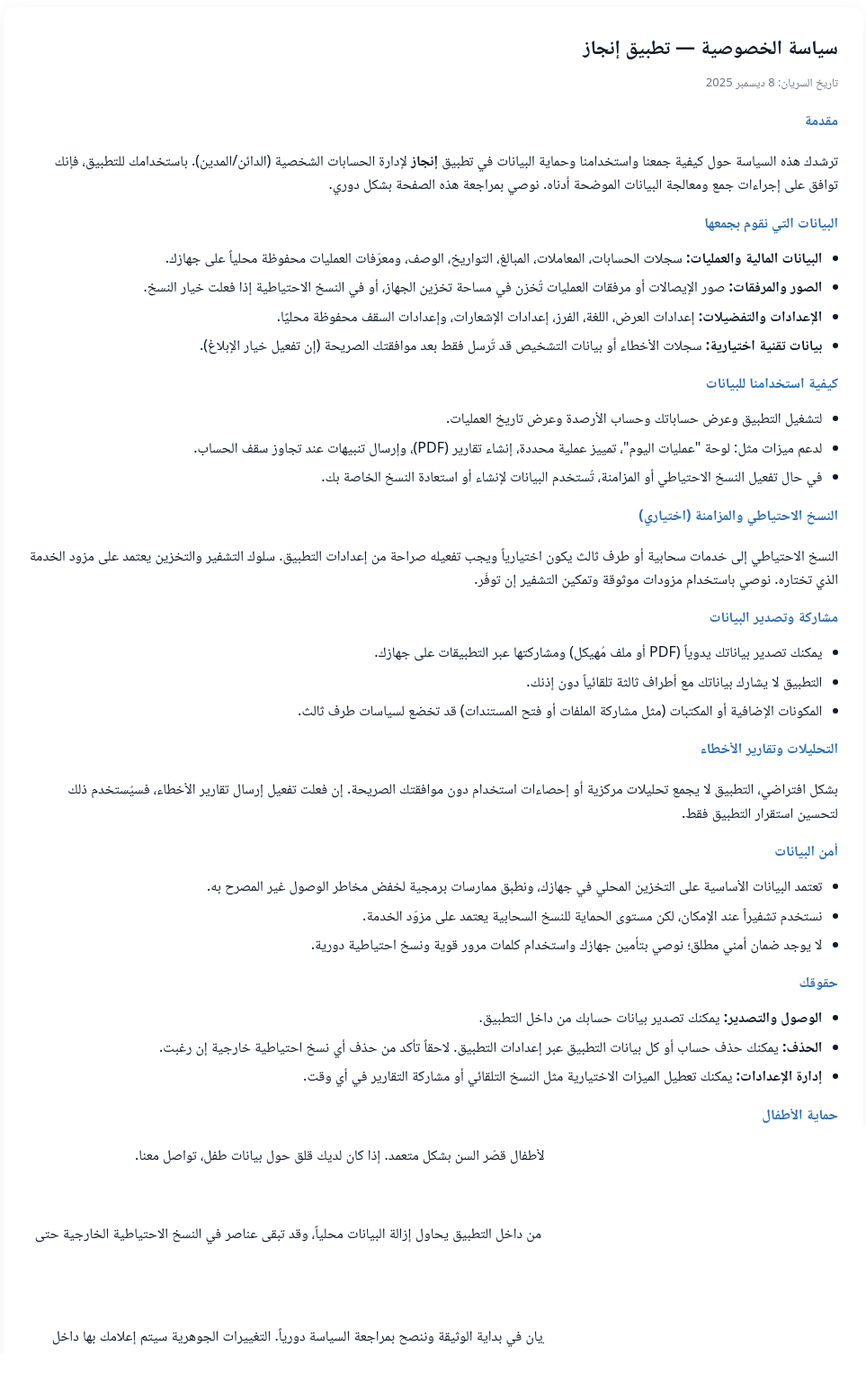
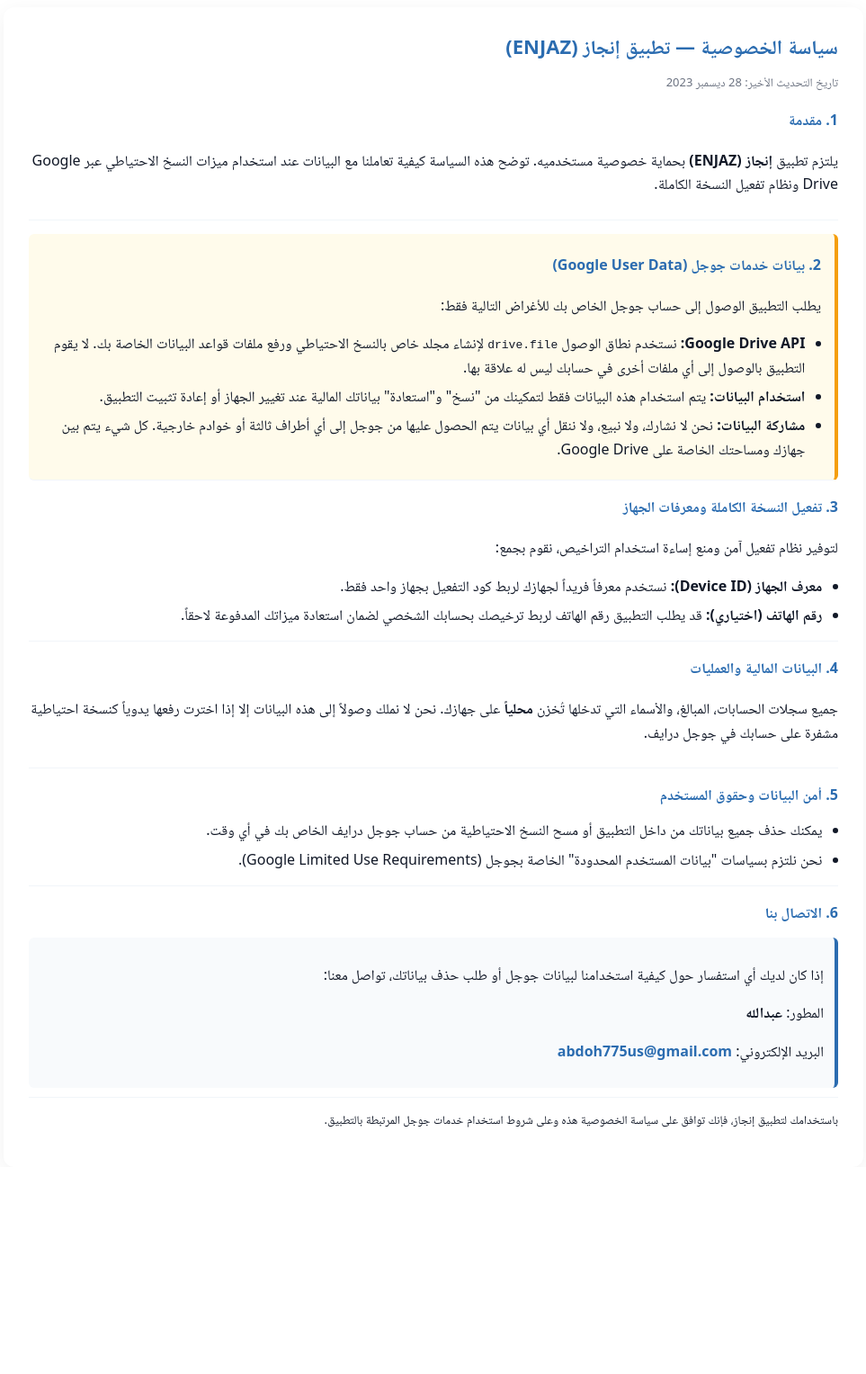
Before and after one commit to abdoh775/enjaz, a plain HTML site: page سياسة الخصوصية إنجاز للحسابات.html in a window 1280 px wide. Shown: the part 20-1547 px from the top of the page at 90% size, without its empty margins (158-1121 px from the left). After the commit the page ends 1317 px from the top, so only its background shows below. Drawn offline with Linux system fonts and the light colour scheme.

Commit message:
Update سياسة الخصوصية إنجاز للحسابات.html

```diff
--- a/سياسة الخصوصية إنجاز للحسابات.html
+++ b/سياسة الخصوصية إنجاز للحسابات.html
@@ -3,7 +3,7 @@
 <head>
   <meta charset="utf-8" />
   <meta name="viewport" content="width=device-width,initial-scale=1" />
-  <title>سياسة الخصوصية - تطبيق إنجاز</title>
+  <title>سياسة الخصوصية - تطبيق إنجاز (ENJAZ)</title>
   <style>
     :root{
       --bg:#ffffff;
@@ -14,118 +14,74 @@
     }
     html,body{height:100%;margin:0;background:var(--bg);color:var(--fg);font-family:system-ui,-apple-system,Segoe UI,Roboto,'Noto Naskh Arabic', 'Helvetica Neue', Arial;}
     .wrapper{max-width:var(--container-width);margin:28px auto;padding:28px;border-radius:12px;box-shadow:0 6px 24px rgba(16,24,40,0.06);background:#fff;}
-    h1{margin:0 0 8px 0;font-size:22px;}
+    h1{margin:0 0 8px 0;font-size:22px; color: var(--accent);}
     .meta{color:var(--muted);font-size:13px;margin-bottom:18px;}
-    section{margin-top:18px;}
+    section{margin-top:18px; border-bottom: 1px solid #f1f5f9; padding-bottom: 10px;}
     h2{font-size:16px;margin:8px 0 10px 0;color:var(--accent);}
     p, ul{line-height:1.65;color:var(--fg);}
     ul{padding-inline-start:1.1rem;margin:6px 0;}
     li{margin:6px 0;}
-    .contact{background:#f8fafc;border-left:4px solid var(--accent);padding:12px;border-radius:6px;margin-top:12px;}
+    .important-box {background: #fffbeb; border-right: 4px solid #f59e0b; padding: 15px; border-radius: 6px; margin: 15px 0;}
+    .contact{background:#f8fafc;border-right:4px solid var(--accent);padding:12px;border-radius:6px;margin-top:12px;}
     a.mail{color:var(--accent);text-decoration:none;font-weight:600;}
     .small{color:var(--muted);font-size:13px;margin-top:14px;}
   </style>
 </head>
 <body>
   <div class="wrapper">
-    <h1>سياسة الخصوصية — تطبيق إنجاز</h1>
-    <div class="meta">تاريخ السريان: 8 ديسمبر 2025</div>
+    <h1>سياسة الخصوصية — تطبيق إنجاز (ENJAZ)</h1>
+    <div class="meta">تاريخ التحديث الأخير: 28 ديسمبر 2023</div>
 
     <section>
-      <h2>مقدمة</h2>
+      <h2>1. مقدمة</h2>
       <p>
-        ترشدك هذه السياسة حول كيفية جمعنا واستخدامنا وحماية البيانات في تطبيق <strong>إنجاز</strong> لإدارة الحسابات الشخصية (الدائن/المدين).
-        باستخدامك للتطبيق، فإنك توافق على إجراءات جمع ومعالجة البيانات الموضحة أدناه. نوصي بمراجعة هذه الصفحة بشكل دوري.
+        يلتزم تطبيق <strong>إنجاز (ENJAZ)</strong> بحماية خصوصية مستخدميه. توضح هذه السياسة كيفية تعاملنا مع البيانات عند استخدام ميزات النسخ الاحتياطي عبر Google Drive ونظام تفعيل النسخة الكاملة.
       </p>
     </section>
 
-    <section>
-      <h2>البيانات التي نقوم بجمعها</h2>
+    <section class="important-box">
+      <h2>2. بيانات خدمات جوجل (Google User Data)</h2>
+      <p>يطلب التطبيق الوصول إلى حساب جوجل الخاص بك للأغراض التالية فقط:</p>
       <ul>
-        <li><strong>البيانات المالية والعمليات:</strong> سجلات الحسابات، المعاملات، المبالغ، التواريخ، الوصف، ومعرّفات العمليات محفوظة محلياً على جهازك.</li>
-        <li><strong>الصور والمرفقات:</strong> صور الإيصالات أو مرفقات العمليات تُخزن في مساحة تخزين الجهاز، أو في النسخ الاحتياطية إذا فعلت خيار النسخ.</li>
-        <li><strong>الإعدادات والتفضيلات:</strong> إعدادات العرض، اللغة، الفرز، إعدادات الإشعارات، وإعدادات السقف محفوظة محليًا.</li>
-        <li><strong>بيانات تقنية اختيارية:</strong> سجلات الأخطاء أو بيانات التشخيص قد تُرسل فقط بعد موافقتك الصريحة (إن تفعيل خيار الإبلاغ).</li>
+        <li><strong>Google Drive API:</strong> نستخدم نطاق الوصول <code>drive.file</code> لإنشاء مجلد خاص بالنسخ الاحتياطي ورفع ملفات قواعد البيانات الخاصة بك. لا يقوم التطبيق بالوصول إلى أي ملفات أخرى في حسابك ليس له علاقة بها.</li>
+        <li><strong>استخدام البيانات:</strong> يتم استخدام هذه البيانات فقط لتمكينك من "نسخ" و"استعادة" بياناتك المالية عند تغيير الجهاز أو إعادة تثبيت التطبيق.</li>
+        <li><strong>مشاركة البيانات:</strong> نحن لا نشارك، ولا نبيع، ولا ننقل أي بيانات يتم الحصول عليها من جوجل إلى أي أطراف ثالثة أو خوادم خارجية. كل شيء يتم بين جهازك ومساحتك الخاصة على Google Drive.</li>
       </ul>
     </section>
 
     <section>
-      <h2>كيفية استخدامنا للبيانات</h2>
+      <h2>3. تفعيل النسخة الكاملة ومعرفات الجهاز</h2>
+      <p>لتوفير نظام تفعيل آمن ومنع إساءة استخدام التراخيص، نقوم بجمع:</p>
       <ul>
-        <li>لتشغيل التطبيق وعرض حساباتك وحساب الأرصدة وعرض تاريخ العمليات.</li>
-        <li>لدعم ميزات مثل: لوحة "عمليات اليوم"، تمييز عملية محددة، إنشاء تقارير (PDF)، وإرسال تنبيهات عند تجاوز سقف الحساب.</li>
-        <li>في حال تفعيل النسخ الاحتياطي أو المزامنة، تُستخدم البيانات لإنشاء أو استعادة النسخ الخاصة بك.</li>
+        <li><strong>معرف الجهاز (Device ID):</strong> نستخدم معرفاً فريداً لجهازك لربط كود التفعيل بجهاز واحد فقط.</li>
+        <li><strong>رقم الهاتف (اختياري):</strong> قد يطلب التطبيق رقم الهاتف لربط ترخيصك بحسابك الشخصي لضمان استعادة ميزاتك المدفوعة لاحقاً.</li>
       </ul>
     </section>
 
     <section>
-      <h2>النسخ الاحتياطي والمزامنة (اختياري)</h2>
-      <p>
-        النسخ الاحتياطي إلى خدمات سحابية أو طرف ثالث يكون اختيارياً ويجب تفعيله صراحة من إعدادات التطبيق.
-        سلوك التشفير والتخزين يعتمد على مزود الخدمة الذي تختاره. نوصي باستخدام مزودات موثوقة وتمكين التشفير إن توفّر.
-      </p>
+      <h2>4. البيانات المالية والعمليات</h2>
+      <p>جميع سجلات الحسابات، المبالغ، والأسماء التي تدخلها تُخزن <strong>محلياً</strong> على جهازك. نحن لا نملك وصولاً إلى هذه البيانات إلا إذا اخترت رفعها يدوياً كنسخة احتياطية مشفرة على حسابك في جوجل درايف.</p>
     </section>
 
     <section>
-      <h2>مشاركة وتصدير البيانات</h2>
+      <h2>5. أمن البيانات وحقوق المستخدم</h2>
       <ul>
-        <li>يمكنك تصدير بياناتك يدوياً (PDF أو ملف مُهيكل) ومشاركتها عبر التطبيقات على جهازك.</li>
-        <li>التطبيق لا يشارك بياناتك مع أطراف ثالثة تلقائياً دون إذنك.</li>
-        <li>المكونات الإضافية أو المكتبات (مثل مشاركة الملفات أو فتح المستندات) قد تخضع لسياسات طرف ثالث.</li>
+        <li>يمكنك حذف جميع بياناتك من داخل التطبيق أو مسح النسخ الاحتياطية من حساب جوجل درايف الخاص بك في أي وقت.</li>
+        <li>نحن نلتزم بسياسات "بيانات المستخدم المحدودة" الخاصة بجوجل (Google Limited Use Requirements).</li>
       </ul>
     </section>
 
     <section>
-      <h2>التحليلات وتقارير الأخطاء</h2>
-      <p>
-        بشكل افتراضي، التطبيق لا يجمع تحليلات مركزية أو إحصاءات استخدام دون موافقتك الصريحة.
-        إن فعلت تفعيل إرسال تقارير الأخطاء، فسيُستخدم ذلك لتحسين استقرار التطبيق فقط.
-      </p>
-    </section>
-
-    <section>
-      <h2>أمن البيانات</h2>
-      <ul>
-        <li>تعتمد البيانات الأساسية على التخزين المحلي في جهازك، ونطبق ممارسات برمجية لخفض مخاطر الوصول غير المصرح به.</li>
-        <li>نستخدم تشفيراً عند الإمكان، لكن مستوى الحماية للنسخ السحابية يعتمد على مزوّد الخدمة.</li>
-        <li>لا يوجد ضمان أمني مطلق؛ نوصي بتأمين جهازك واستخدام كلمات مرور قوية ونسخ احتياطية دورية.</li>
-      </ul>
-    </section>
-
-    <section>
-      <h2>حقوقك</h2>
-      <ul>
-        <li><strong>الوصول والتصدير:</strong> يمكنك تصدير بيانات حسابك من داخل التطبيق.</li>
-        <li><strong>الحذف:</strong> يمكنك حذف حساب أو كل بيانات التطبيق عبر إعدادات التطبيق. لاحقاً تأكد من حذف أي نسخ احتياطية خارجية إن رغبت.</li>
-        <li><strong>إدارة الإعدادات:</strong> يمكنك تعطيل الميزات الاختيارية مثل النسخ التلقائي أو مشاركة التقارير في أي وقت.</li>
-      </ul>
-    </section>
-
-    <section>
-      <h2>حماية الأطفال</h2>
-      <p>التطبيق مخصّص للاستخدام العام ولا يجمع معلومات عن الأطفال قصّر السن بشكل متعمد. إذا كان لديك قلق حول بيانات طفل، تواصل معنا.</p>
-    </section>
-
-    <section>
-      <h2>الاحتفاظ بالبيانات</h2>
-      <p>البيانات مخزنة محلياً طالما لم تقم بحذفها. حذفك للبيانات من داخل التطبيق يحاول إزالة البيانات محلياً، وقد تبقى عناصر في النسخ الاحتياطية الخارجية حتى تحذفها هناك أيضاً.</p>
-    </section>
-
-    <section>
-      <h2>تغييرات سياسة الخصوصية</h2>
-      <p>قد نحدّث هذه السياسة من وقت لآخر. سنعرض تاريخ السريان في بداية الوثيقة وننصح بمراجعة السياسة دورياً. التغييرات الجوهرية سيتم إعلامك بها داخل التطبيق إن أمكن.</p>
-    </section>
-
-    <section>
-      <h2>الاتصال والدعم</h2>
+      <h2>6. الاتصال بنا</h2>
       <div class="contact">
-        <p>للأسئلة أو طلبات حذف/تصدير البيانات أو أي استفسارات حول الخصوصية، يرجى التواصل معنا عبر البريد الإلكتروني:</p>
-        <p><a class="mail" href="mailto:abdoh775us@gmail.com">abdoh775us@gmail.com</a></p>
+        <p>إذا كان لديك أي استفسار حول كيفية استخدامنا لبيانات جوجل أو طلب حذف بياناتك، تواصل معنا:</p>
+        <p>المطور: <strong>عبدالله</strong></p>
+        <p>البريد الإلكتروني: <a class="mail" href="mailto:abdoh775us@gmail.com">abdoh775us@gmail.com</a></p>
       </div>
     </section>
 
     <div class="small">
-      <p>ملاحظة: هذه الوثيقة نموذجية وتوضيحية ولا تغني عن استشارة قانونية مختصة ضمن ولايتك القضائية عند الحاجة.</p>
+      <p>باستخدامك لتطبيق إنجاز، فإنك توافق على سياسة الخصوصية هذه وعلى شروط استخدام خدمات جوجل المرتبطة بالتطبيق.</p>
     </div>
   </div>
 </body>
```
